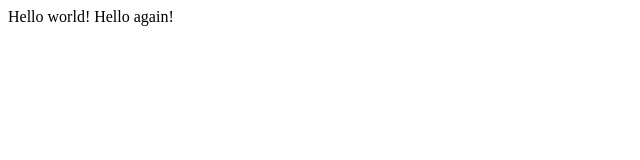
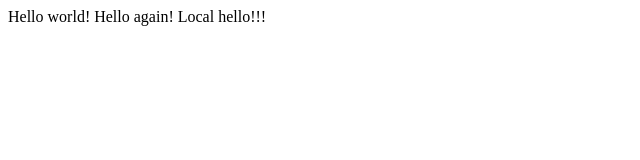
Before and after one commit to nislacker/gittest, a plain HTML site: page index.html in a window 1280 px wide. Shown: the whole page, without its empty margins (0-640 px from the left). Drawn offline with Linux system fonts and the light colour scheme.

Commit message:
Add Local hellogit pull!

```diff
--- a/index.html
+++ b/index.html
@@ -5,6 +5,6 @@
 	<title>Document</title>
 </head>
 <body>
-	Hello world! Hello again!
+	Hello world! Hello again! Local hello!!!
 </body>
 </html>
```
